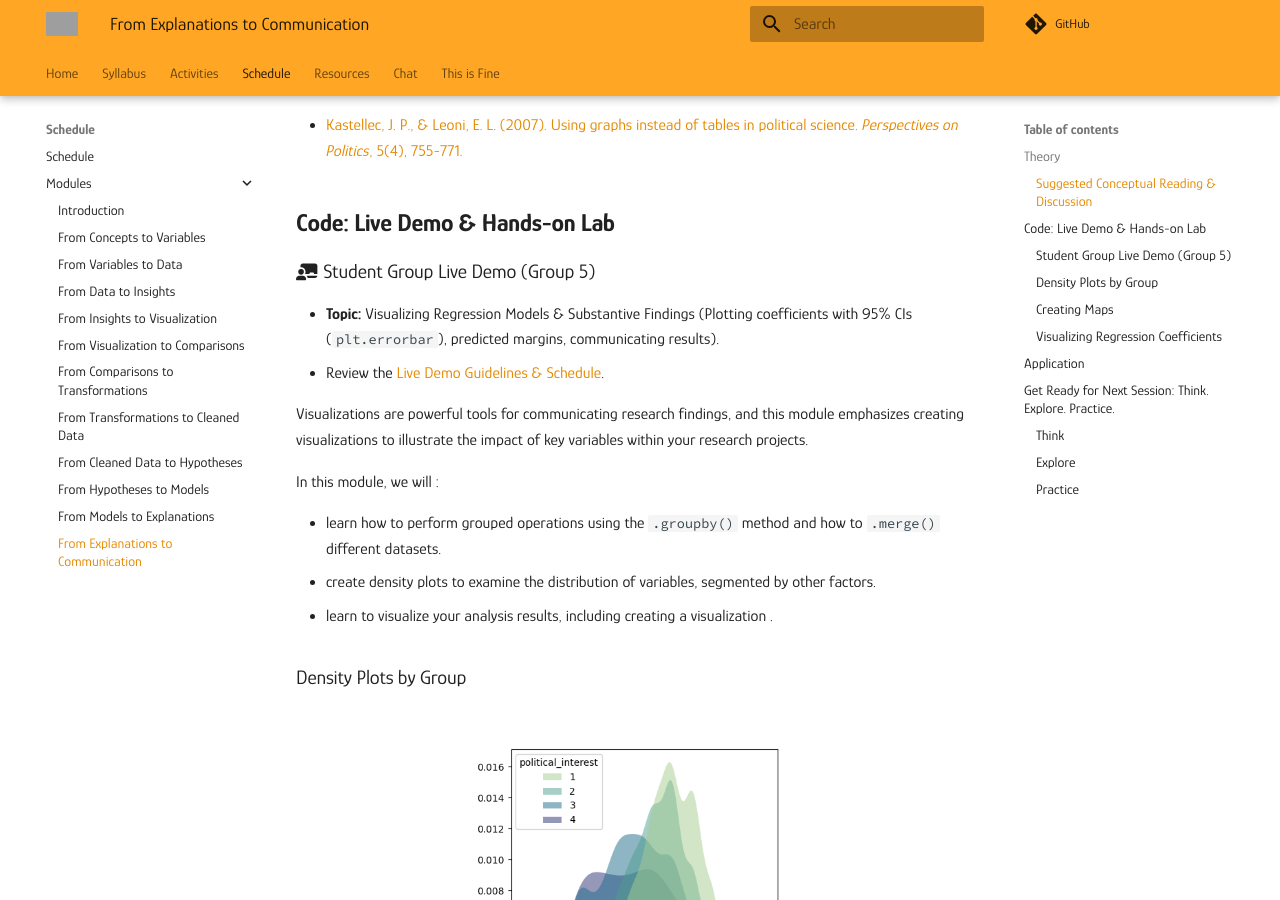
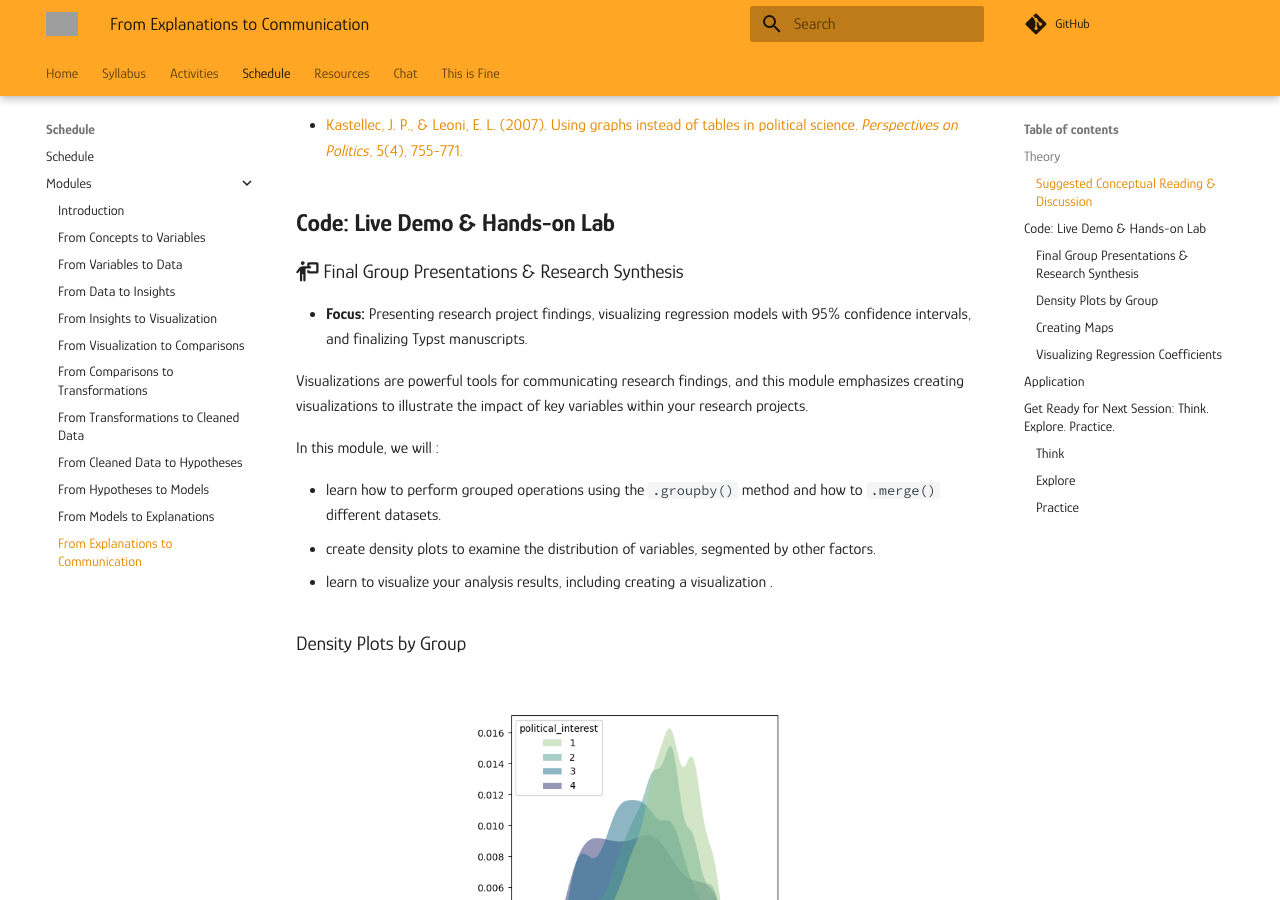
Before and after one commit to mickaeltemporao/data-analysis, an MkDocs documentation site: the page built from docs/modules/communication.md, in a window 1280 px wide and 900 px high, scrolled down 328 px. Built offline with MkDocs 1.6.1 and Material for MkDocs 9.7.7, drawn with Linux system fonts in a browser that asks for light colours; comment, search, counter and statistics services are not loaded; grey boxes are pictures that could not be loaded.

Commit message:
docs: adjust live demos to 4-group structure and update backup themes

```diff
--- a/docs/modules/communication.md
+++ b/docs/modules/communication.md
@@ -10,9 +10,8 @@ This final module focuses on **communicating substantive findings** from your st
 
 ## **Code: Live Demo & Hands-on Lab**
 
-### :fontawesome-solid-chalkboard-user: Student Group Live Demo (Group 5)
-- **Topic:** Visualizing Regression Models & Substantive Findings (Plotting coefficients with 95% CIs (`plt.errorbar`), predicted margins, communicating results).
-- Review the [Live Demo Guidelines & Schedule](../activities/participation.md#live-demo-schedule).
+### :fontawesome-solid-person-chalkboard: Final Group Presentations & Research Synthesis
+- **Focus:** Presenting research project findings, visualizing regression models with 95% confidence intervals, and finalizing Typst manuscripts.
 
 
 Visualizations are powerful tools for communicating research findings, and this module emphasizes creating visualizations to illustrate the impact of key variables within your research projects.
```
Also changed, not shown: docs/activities/participation.md (+16 -5 lines), docs/modules/exploration-2.md (+1 -2 lines), docs/modules/inference.md (+2 -2 lines), docs/modules/next.md (+2 -3 lines), docs/schedule.md (+2 -2 lines).
